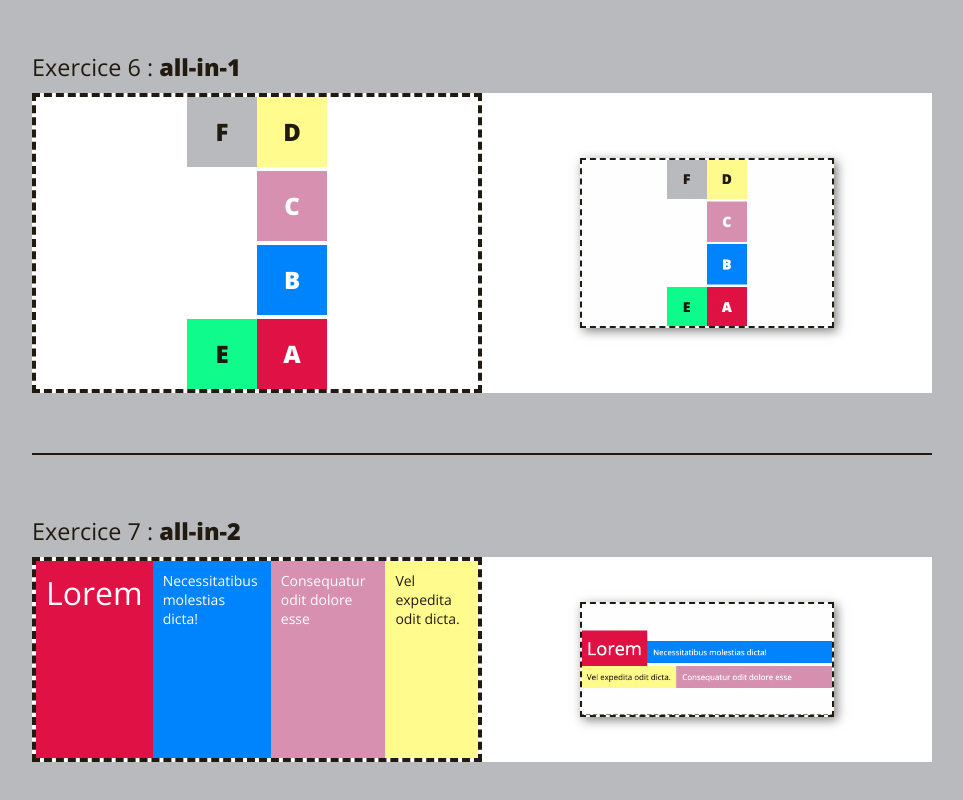
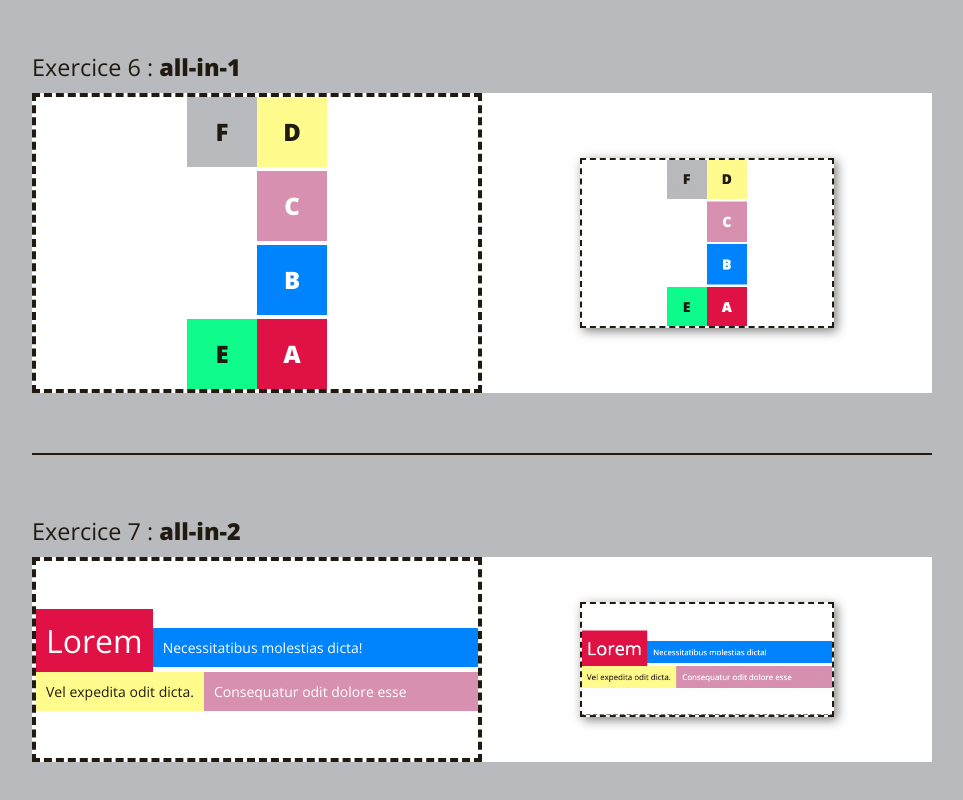
Before and after one commit to titiyocretton/eikon-flex-5, a plain HTML site: page index.html in a window 1280 px wide. Shown: the part 2329-3129 px from the top of the page, without its empty margins (158-1121 px from the left). Drawn offline with nearby package versions, Linux system fonts and the light colour scheme.

Commit message:
exercice 7 fait

```diff
--- a/css/exercice.css
+++ b/css/exercice.css
@@ -37,3 +37,17 @@
 }
 
 /* 7. exercice-all-in-2 */
+.exercice-all-in-2 .container {
+  flex-wrap: wrap;
+  align-items: baseline;
+align-content: center;
+}
+
+.exercice-all-in-2 .element-blue,
+.exercice-all-in-2 .element-pink {
+  flex-grow: 1;
+}
+
+.exercice-all-in-2 .element-pink {
+  order: 1;
+}
```
